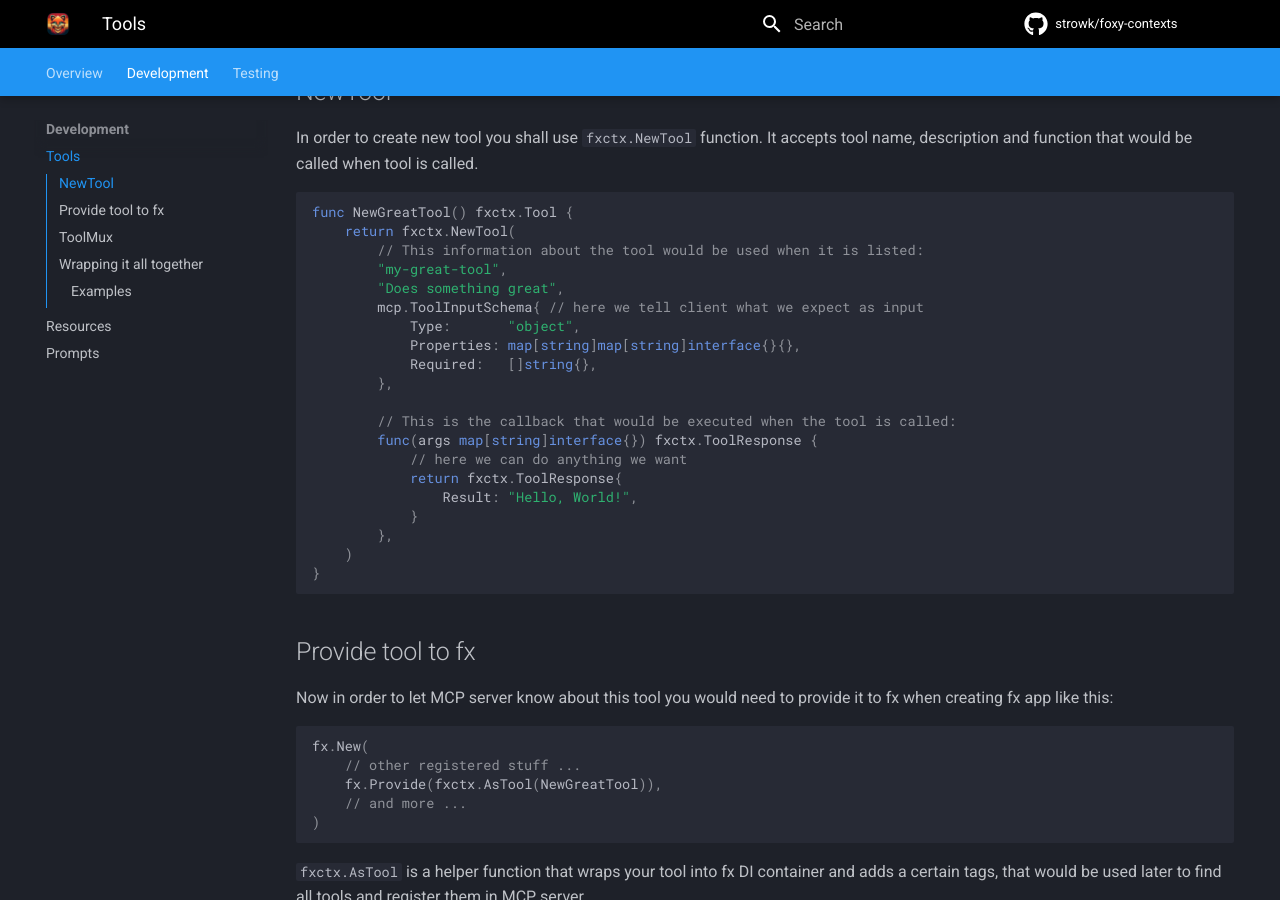
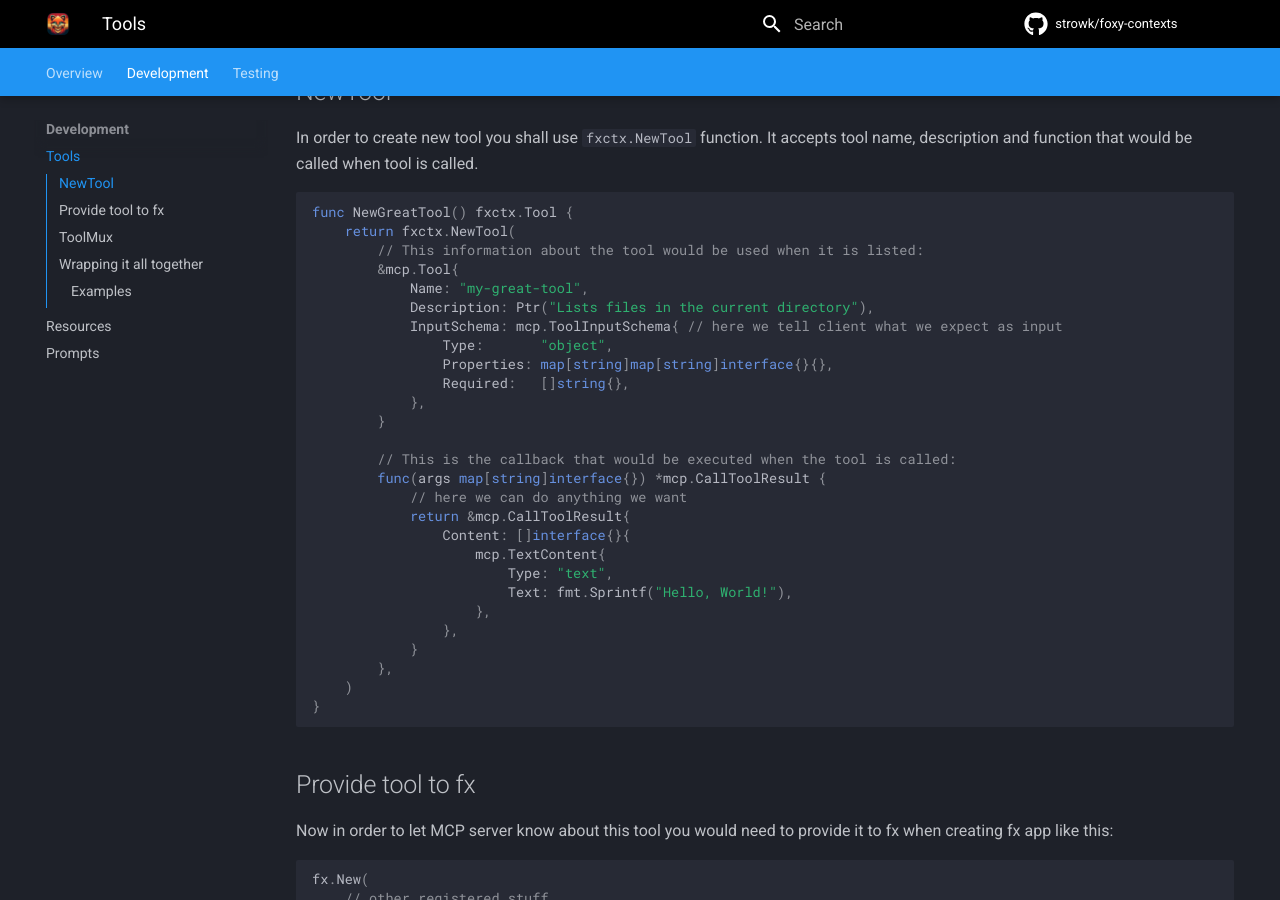
Before and after one commit to strowk/foxy-contexts, an MkDocs documentation site: the page built from docs/tools.md, in a window 1280 px wide and 900 px high, scrolled down 328 px. Built offline with MkDocs 1.6.1 and Material for MkDocs 9.7.7, drawn with Linux system fonts in a browser that asks for light colours; comment, search, counter and statistics services are not loaded.

Commit message:
changed: NewTool interface is made more generic

```diff
--- a/docs/tools.md
+++ b/docs/tools.md
@@ -14,19 +14,26 @@ In order to create new tool you shall use `fxctx.NewTool` function. It accepts t
 func NewGreatTool() fxctx.Tool {
     return fxctx.NewTool(
         // This information about the tool would be used when it is listed:
-        "my-great-tool",
-        "Does something great",
-        mcp.ToolInputSchema{ // here we tell client what we expect as input
-            Type:       "object",
-            Properties: map[string]map[string]interface{}{},
-            Required:   []string{},
-        },
+        &mcp.Tool{
+            Name: "my-great-tool",
+            Description: Ptr("Lists files in the current directory"),
+            InputSchema: mcp.ToolInputSchema{ // here we tell client what we expect as input
+                Type:       "object",
+                Properties: map[string]map[string]interface{}{},
+                Required:   []string{},
+            },
+        }
 
         // This is the callback that would be executed when the tool is called:
-        func(args map[string]interface{}) fxctx.ToolResponse {
+        func(args map[string]interface{}) *mcp.CallToolResult {
             // here we can do anything we want
-            return fxctx.ToolResponse{
-                Result: "Hello, World!",
+            return &mcp.CallToolResult{
+                Content: []interface{}{
+                    mcp.TextContent{
+                        Type: "text",
+                        Text: fmt.Sprintf("Hello, World!"),
+                    },
+                },
             }
         },
     )
```
Also changed, not shown: 5 other files.
